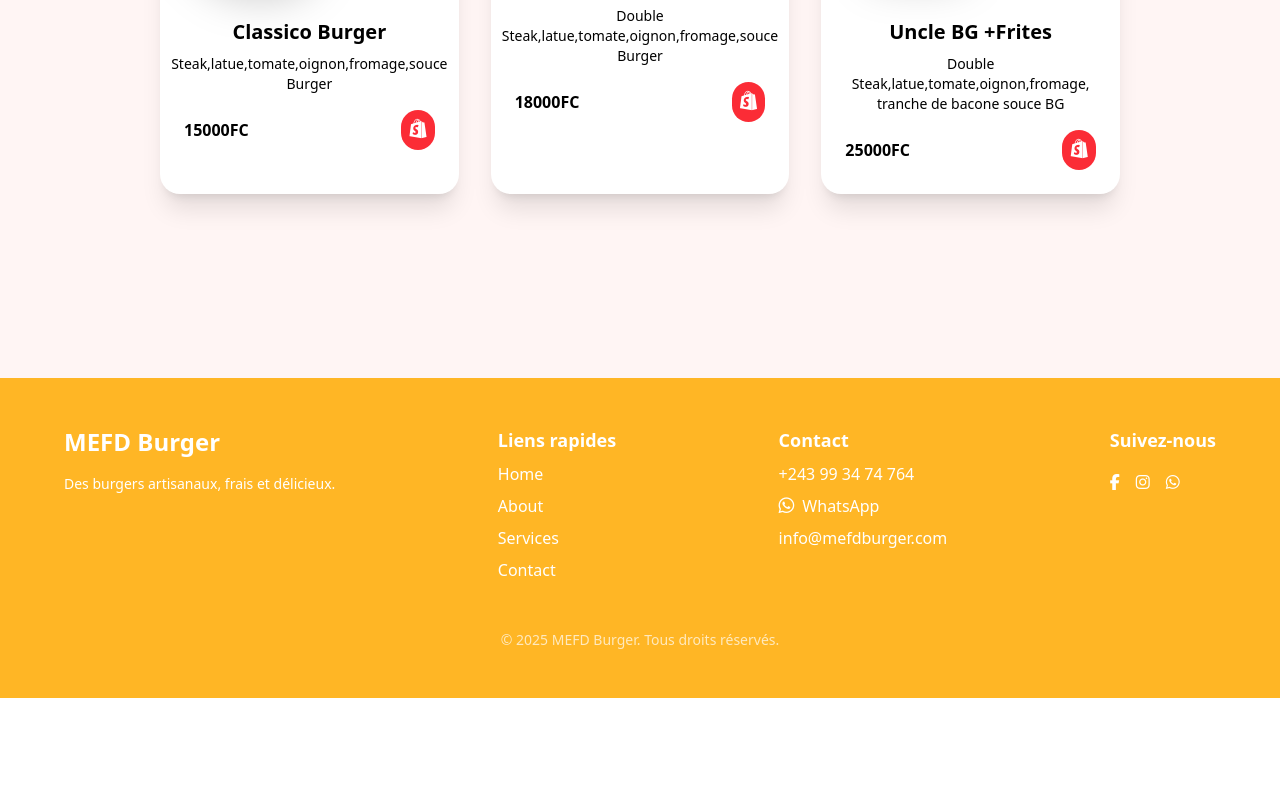
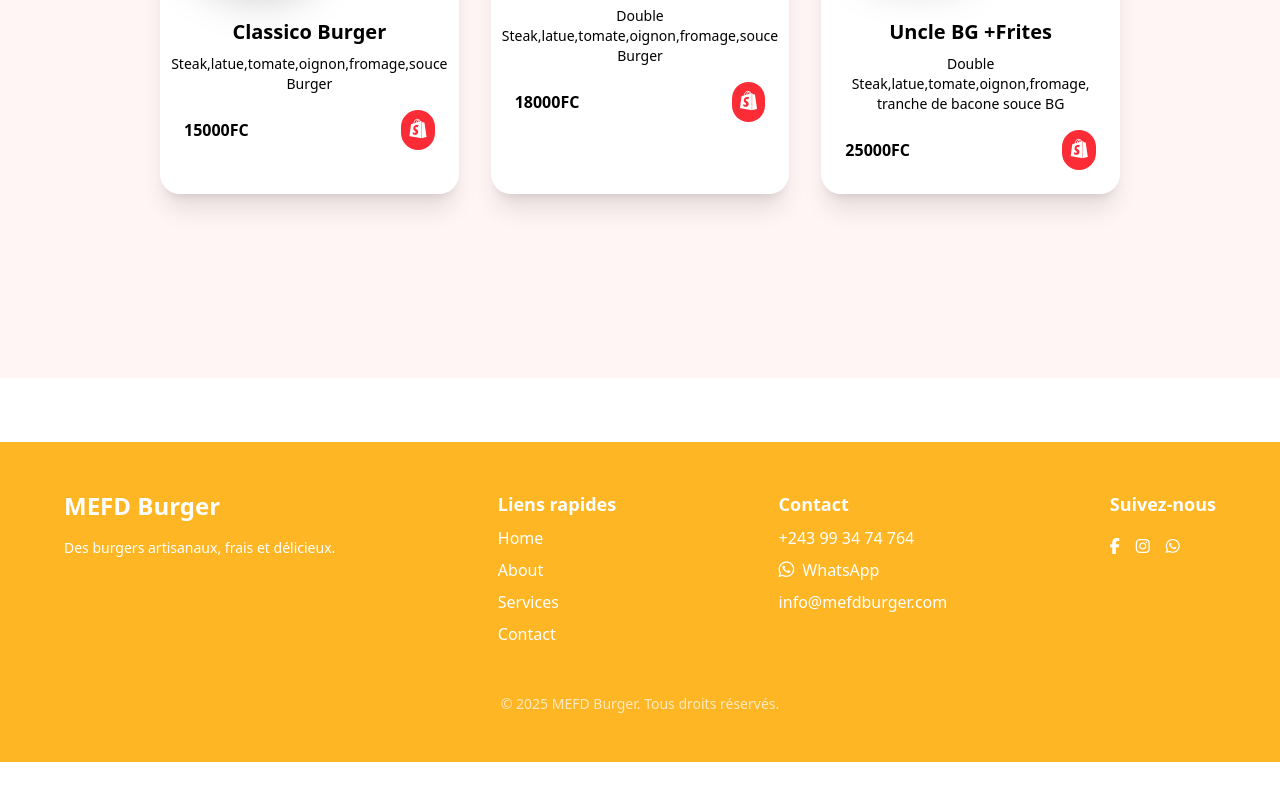
Before and after one commit to Ona31/MEFDservices, a React (Vite) app: page / in a window 1280 px wide. Shown: the part 1222-2022 px from the top of the page. Before the commit the page ends 1920 px from the top, so only its background shows below. Built offline with nearby package versions, Linux system fonts and the light colour scheme.

Commit message:
Ajout du texte Hero, modifications du menu et datas

```diff
--- a/src/components/Footer.jsx
+++ b/src/components/Footer.jsx
@@ -1,6 +1,6 @@
 export default function Footer() {
   return (
-    <footer className="bg-[var(--var-second)] text-white py-12 px-6 md:px-16">
+    <footer className="bg-[var(--var-second)] text-white py-12 px-6 my-16 md:px-16">
       <div className="max-w-7xl mx-auto flex flex-col md:flex-row justify-between gap-8">
         {/* Logo / Nom */}
         <div className="flex flex-col gap-4">
```
